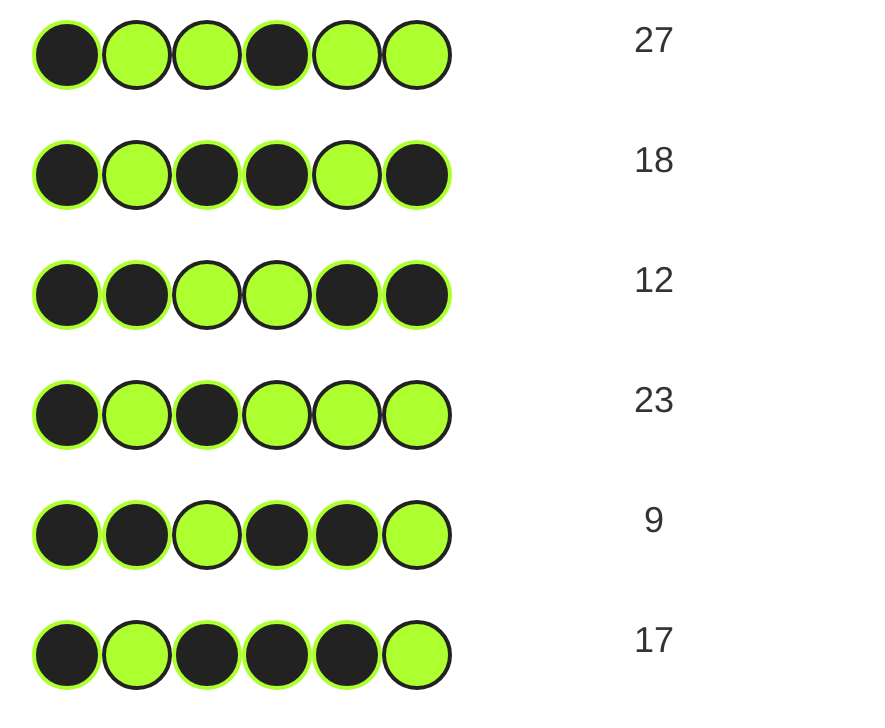
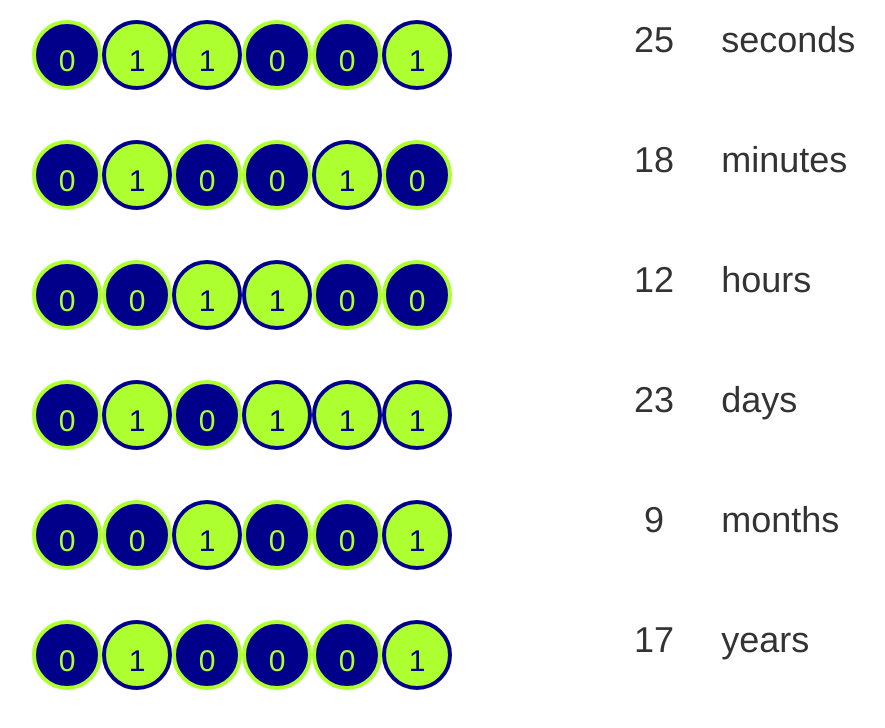
Before and after one commit to ambarbs/react-binary-watch, a React (Create React App) app: page / in a window 1280 px wide. Shown: the top 728 px of the page, without its empty margins (133-1018 px from the left). Built offline with nearby package versions, Linux system fonts and the light colour scheme.

Commit message:
Added binary numbers on dots representing the actual bits

```diff
--- a/src/Dot.css
+++ b/src/Dot.css
@@ -10,11 +10,11 @@
 
 .Dot-disabled {
     border:4px solid greenyellow;
-    background-color: #222222;
+    background-color: darkblue;
 }
 
 .Dot-enabled {
-    border: 4px solid  #222222;
+    border: 4px solid  darkblue;
     background-color:greenyellow;
 }
 
@@ -30,3 +30,11 @@
     color: white;
     font-family: Helvetica, Arial Black, sans;
 }
+
+.dot-false-text{
+    color: greenyellow;
+}
+
+.dot-true-text{
+    color: darkblue;
+}
--- a/src/Dot.js
+++ b/src/Dot.js
@@ -6,9 +6,13 @@ import '../node_modules/bootstrap/dist/css/bootstrap.min.css';
 export default class Dot extends Component {
     render() {
         let className = this.props.enabled ? 'Dot-enabled' : 'Dot-disabled';
+        const textColor = this.props.enabled ? 'dot-true-text' : 'dot-false-text';
+        const oneOrZero = this.props.enabled ? '1' : '0';
         className = 'Dot ' + className + ' ';
         return (
-            <div className={className}/>
+            <div className={className}>
+                <h2 className={textColor}>{oneOrZero}</h2>
+            </div>
         )
     }
 }
--- a/src/Row.js
+++ b/src/Row.js
@@ -9,7 +9,7 @@ export default class Row extends Component {
         const values = this.props.date.binaryString.split('').map(i => i === '1');
         return (
             <div className='col-lg-12'>
-                <div className='Row col-lg-11'>
+                <div className='Row col-lg-10'>
                     {/*<h1 className="Row-title">{this.props.rowTitle}</h1>*/}
                     <Dot enabled={values[0]}/>
                     <Dot enabled={values[1]}/>
@@ -19,6 +19,7 @@ export default class Row extends Component {
                     <Dot enabled={values[5]}/>
                 </div>
                 <h1 className='col-lg-1'>{this.props.date.decimal}</h1>
+                <h1 className='col-lg-1'>{this.props.rowTitle}</h1>
             </div>
         )
     }
--- a/src/WatchFace.js
+++ b/src/WatchFace.js
@@ -43,16 +43,16 @@ export default class WatchFace extends Component {
     render() {
         const headers = ['32', '16', '08', '04', '02', '01']
         return (
-            <div>
+            <div className='watchFace-bg'>
                 {/*<div className=''>*/}
                     {/*{headers.map(header => <h2 className='col-lg-2'>{header}</h2>)}*/}
                 {/*</div>*/}
-                <Row className='' rowTitle={'second'} noOfDots={6} date={this.state.seconds}/>
-                <Row className='' rowTitle={'minute'} noOfDots={6} date={this.state.minutes}/>
-                <Row className='' rowTitle={'hour'} noOfDots={6} date={this.state.hours}/>
-                <Row className='' rowTitle={'date'} noOfDots={6} date={this.state.day}/>
-                <Row className='' rowTitle={'month'} noOfDots={6} date={this.state.month}/>
-                <Row className='' rowTitle={'year'} noOfDots={6} date={this.state.year}/>
+                <Row className='' rowTitle={'seconds'} noOfDots={6} date={this.state.seconds}/>
+                <Row className='' rowTitle={'minutes'} noOfDots={6} date={this.state.minutes}/>
+                <Row className='' rowTitle={'hours'} noOfDots={6} date={this.state.hours}/>
+                <Row className='' rowTitle={'days'} noOfDots={6} date={this.state.day}/>
+                <Row className='' rowTitle={'months'} noOfDots={6} date={this.state.month}/>
+                <Row className='' rowTitle={'years'} noOfDots={6} date={this.state.year}/>
             </div>
         )
     }
--- a/src/Watchface.css
+++ b/src/Watchface.css
@@ -0,0 +1,3 @@
+.watchFace-bg{
+    background-color: darkcyan;
+}
```
